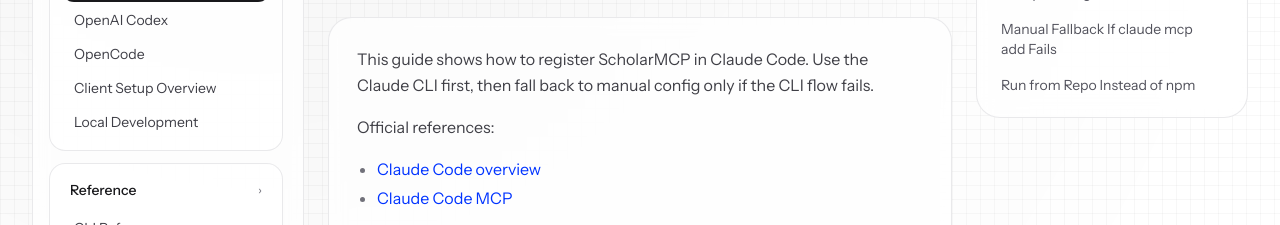
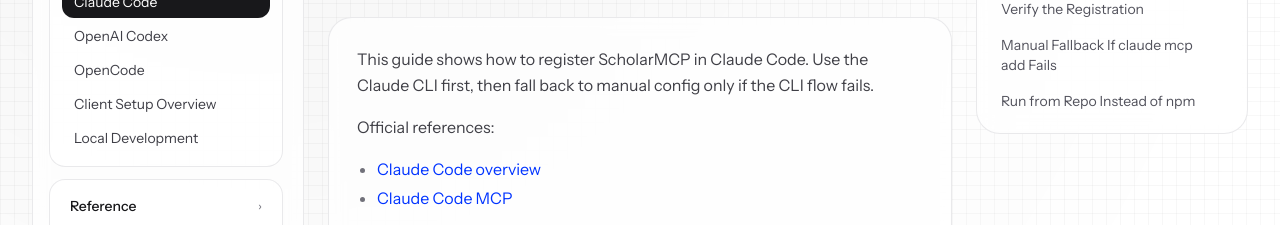
Before and after one commit to lstudlo/ScholarMCP, an Astro site in the folder apps/docs/: page /getting-started/claude-code in a window 1280 px wide. Shown: the part 277-502 px from the top of the page. Built offline with nearby package versions, Linux system fonts and the light colour scheme; Astro itself is replaced by a stand-in of ours.

Commit message:
fix(docs): restore in-flow sticky side panels

```diff
--- a/apps/docs/src/components/docs/SiteShell.astro
+++ b/apps/docs/src/components/docs/SiteShell.astro
@@ -63,9 +63,9 @@
     <div class:list={['grid gap-4 lg:gap-6', isHome ? 'xl:grid-cols-[minmax(0,1fr)]' : 'xl:grid-cols-[17rem_minmax(0,1fr)_17rem]' +
        ' xl:items-start']}>
       {!isHome && (
-        <aside class="hidden xl:block">
-          <div class="fixed top-20 left-8 w-[17rem]">
-            <div class="flex max-h-[calc(100dvh-6rem)] min-h-0 flex-col overflow-hidden rounded-3xl border border-zinc-200/80 bg-white/75 p-4 backdrop-blur dark:border-zinc-800 dark:bg-zinc-950/70">
+        <aside class="hidden self-start xl:block">
+          <div class="sticky top-0">
+            <div class="flex max-h-[100dvh] min-h-0 flex-col overflow-hidden rounded-3xl border border-zinc-200/80 bg-white/75 p-4 backdrop-blur dark:border-zinc-800 dark:bg-zinc-950/70">
               <p class="shrink-0 text-[11px] tracking-[0.16em] text-zinc-500 uppercase">Documentation</p>
               <div class="mt-4 min-h-0 flex-1 overflow-y-auto pr-1">
                 <SidebarNav items={sidebar} />
@@ -97,8 +97,8 @@
       </section>
 
       {!isHome && (
-        <aside class="hidden xl:block">
-          <div class="fixed top-20 right-8 w-[17rem]">
+        <aside class="hidden self-start xl:block">
+          <div class="sticky top-0">
             <TocNav items={toc} />
           </div>
         </aside>
--- a/apps/docs/src/components/docs/TocNav.astro
+++ b/apps/docs/src/components/docs/TocNav.astro
@@ -14,7 +14,7 @@
 
 {
   items.length > 0 && (
-    <aside class="flex max-h-[calc(100dvh-6rem)] min-h-0 flex-col overflow-hidden rounded-3xl border border-zinc-200/80 bg-white/75 p-4 backdrop-blur dark:border-zinc-800 dark:bg-zinc-950/70">
+    <aside class="flex max-h-[100dvh] min-h-0 flex-col overflow-hidden rounded-3xl border border-zinc-200/80 bg-white/75 p-4 backdrop-blur dark:border-zinc-800 dark:bg-zinc-950/70">
       <p class="shrink-0 text-[11px] tracking-[0.16em] text-zinc-500 uppercase">On This Page</p>
       <div class="mt-3 min-h-0 flex-1 overflow-y-auto pr-1">
         <ul class="space-y-1">
```
